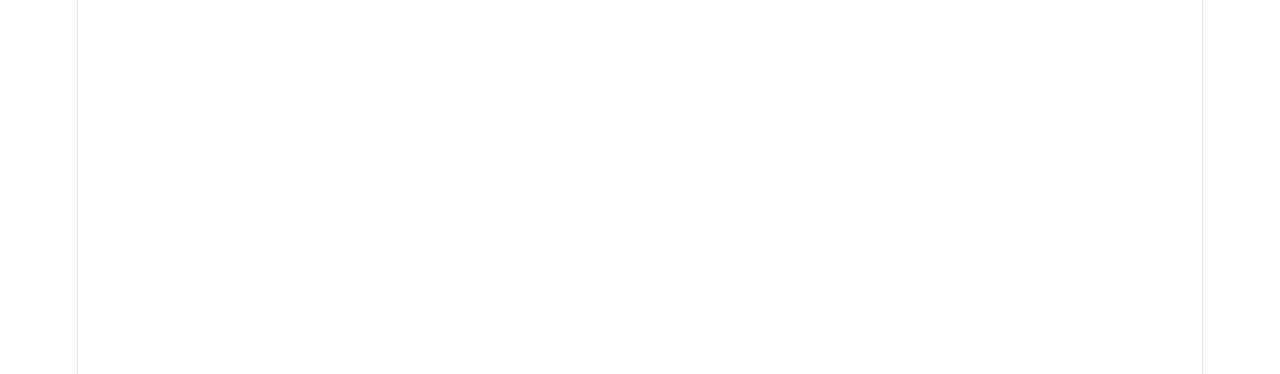
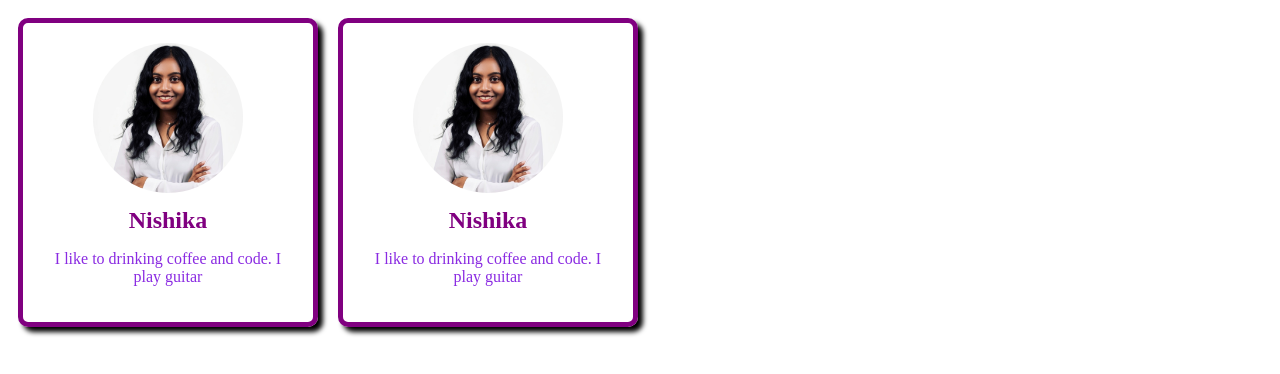
Before and after one commit to nishikasharon/my-react-app, a React (Vite) app: page / in a window 1280 px wide. Shown: the top 374 px of the page. Built offline with nearby package versions, Linux system fonts and the light colour scheme.

Commit message:
Created card components

```diff
--- a/src/App.jsx
+++ b/src/App.jsx
@@ -1,10 +1,11 @@
-
+import Card from './Card.jsx'
 
 function App(){
   return(
-   <>
-
-   </>
+    <>
+    <Card/>
+    <Card/>
+      </>
   );
 }
 
--- /dev/null
+++ b/src/Card.jsx
@@ -0,0 +1,14 @@
+import profilePic from './assets/profile.jpeg'
+
+function Card(){
+    return(
+        <div className = "card">
+            <img className ="card-img" src = {profilePic} alt= "profile picture"  ></img>
+            <h2 className = "card-title">Nishika</h2>
+            <p className = "card-text"> I like to drinking coffee and code. I play guitar</p>
+        </div>
+    );
+
+}
+
+export default Card
--- a/src/index.css
+++ b/src/index.css
@@ -1,111 +1,31 @@
-:root {
-  --text: #6b6375;
-  --text-h: #08060d;
-  --bg: #fff;
-  --border: #e5e4e7;
-  --code-bg: #f4f3ec;
-  --accent: #aa3bff;
-  --accent-bg: rgba(170, 59, 255, 0.1);
-  --accent-border: rgba(170, 59, 255, 0.5);
-  --social-bg: rgba(244, 243, 236, 0.5);
-  --shadow:
-    rgba(0, 0, 0, 0.1) 0 10px 15px -3px, rgba(0, 0, 0, 0.05) 0 4px 6px -2px;
+.card{
+  border: 5px solid purple;
+  border-radius: 10px;
+  box-shadow: 5px 5px 5px black;
+  padding: 20px;
+  margin: 10px;
+  text-align: center;
+  max-width: 250px;
+  display: inline-block;
 
-  --sans: system-ui, 'Segoe UI', Roboto, sans-serif;
-  --heading: system-ui, 'Segoe UI', Roboto, sans-serif;
-  --mono: ui-monospace, Consolas, monospace;
 
-  font: 18px/145% var(--sans);
-  letter-spacing: 0.18px;
-  color-scheme: light dark;
-  color: var(--text);
-  background: var(--bg);
-  font-synthesis: none;
-  text-rendering: optimizeLegibility;
-  -webkit-font-smoothing: antialiased;
-  -moz-osx-font-smoothing: grayscale;
-
-  @media (max-width: 1024px) {
-    font-size: 16px;
-  }
 }
 
-@media (prefers-color-scheme: dark) {
-  :root {
-    --text: #9ca3af;
-    --text-h: #f3f4f6;
-    --bg: #16171d;
-    --border: #2e303a;
-    --code-bg: #1f2028;
-    --accent: #c084fc;
-    --accent-bg: rgba(192, 132, 252, 0.15);
-    --accent-border: rgba(192, 132, 252, 0.5);
-    --social-bg: rgba(47, 48, 58, 0.5);
-    --shadow:
-      rgba(0, 0, 0, 0.4) 0 10px 15px -3px, rgba(0, 0, 0, 0.25) 0 4px 6px -2px;
-  }
+.card .card-img{
+  max-width: 60%;
+  height: auto;
+  border-radius: 50%;
+  margin-bottom: 10px;
 
-  #social .button-icon {
-    filter: invert(1) brightness(2);
-  }
 }
 
-body {
+.card .card-title{
+  font-family: 'Times New Roman', Times, serif;
   margin: 0;
+  color: purple;
 }
 
-#root {
-  width: 1126px;
-  max-width: 100%;
-  margin: 0 auto;
-  text-align: center;
-  border-inline: 1px solid var(--border);
-  min-height: 100svh;
-  display: flex;
-  flex-direction: column;
-  box-sizing: border-box;
+.card .card-text{
+  font-family: 'Times New Roman', Times, serif;
+  color: blueviolet;
 }
-
-h1,
-h2 {
-  font-family: var(--heading);
-  font-weight: 500;
-  color: var(--text-h);
-}
-
-h1 {
-  font-size: 56px;
-  letter-spacing: -1.68px;
-  margin: 32px 0;
-  @media (max-width: 1024px) {
-    font-size: 36px;
-    margin: 20px 0;
-  }
-}
-h2 {
-  font-size: 24px;
-  line-height: 118%;
-  letter-spacing: -0.24px;
-  margin: 0 0 8px;
-  @media (max-width: 1024px) {
-    font-size: 20px;
-  }
-}
-p {
-  margin: 0;
-}
-
-code,
-.counter {
-  font-family: var(--mono);
-  display: inline-flex;
-  border-radius: 4px;
-  color: var(--text-h);
-}
-
-code {
-  font-size: 15px;
-  line-height: 135%;
-  padding: 4px 8px;
-  background: var(--code-bg);
-}
```
Also changed, not shown: src/assets/profile.jpeg (added).
